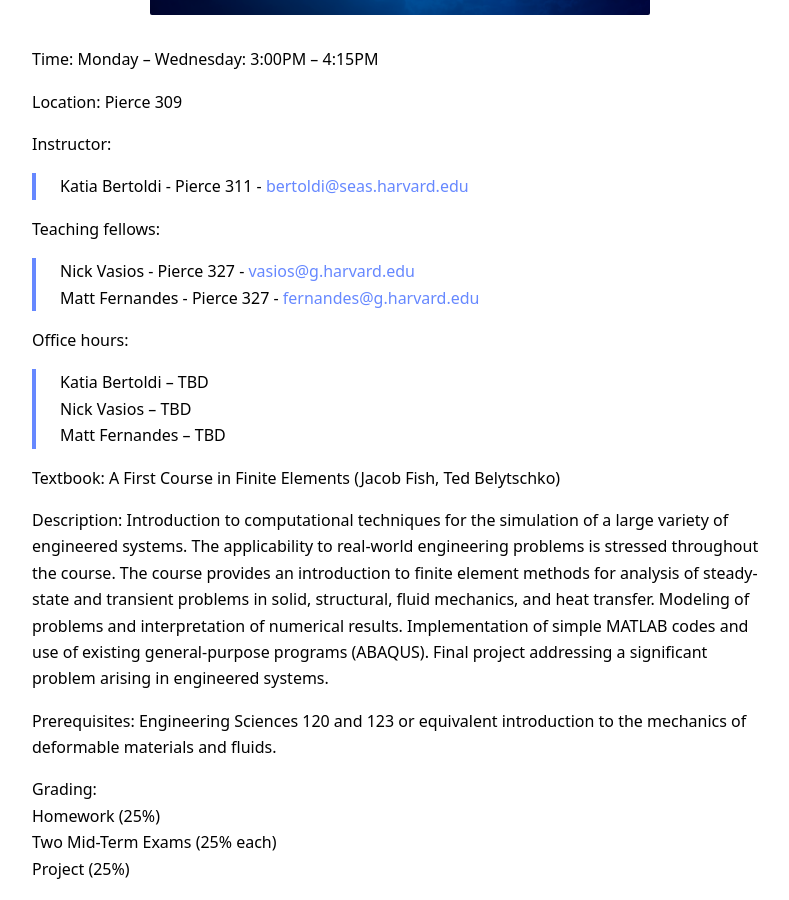
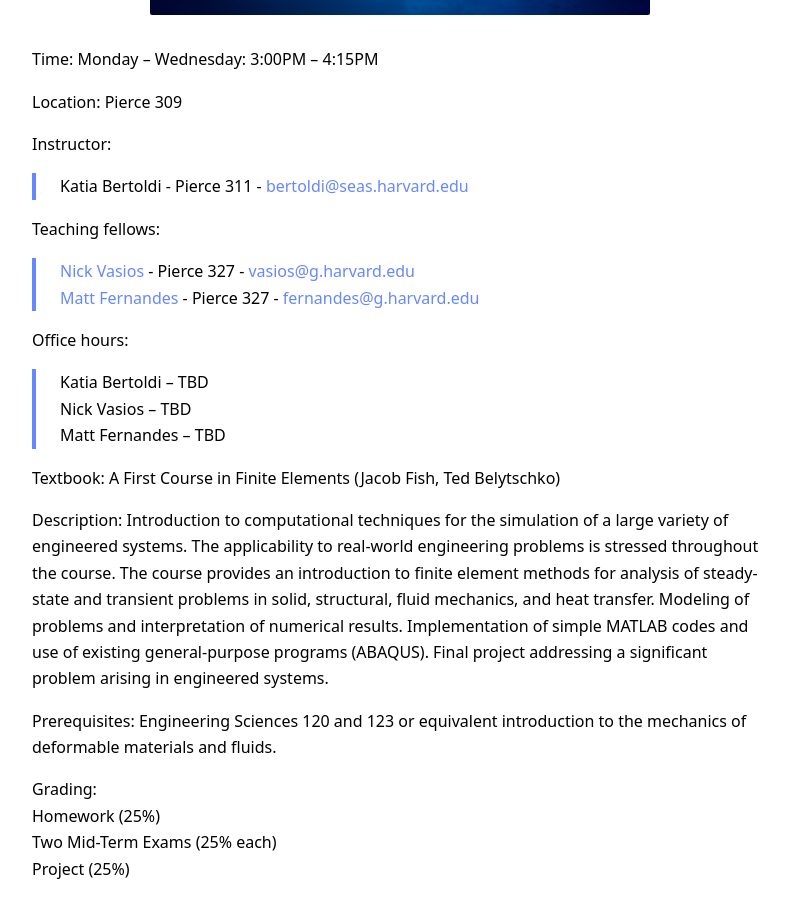
Before and after one commit to matheuscfernandes/ES128, a Jekyll site: the page built from index.md, in a window 1280 px wide and 900 px high, scrolled down 659 px. Shown: the whole window, without its empty margins (240-1029 px from the left). Built offline with Jekyll 4.4.1, drawn with Linux system fonts in a browser that asks for light colours; some of the changed lines change nothing that is shown.

Commit message:
added website

```diff
--- a/index.md
+++ b/index.md
@@ -18,8 +18,8 @@ title: "Home"
 > Katia Bertoldi - Pierce 311 - [bertoldi@seas.harvard.edu](mailto:bertoldi@seas.harvard.edu)
 
 **Teaching fellows:**
-> Nick Vasios - Pierce 327 - [vasios@g.harvard.edu](mailto:vasios@g.harvard.edu)<br>
-> Matt Fernandes - Pierce 327 - [fernandes@g.harvard.edu](mailto:fernandes@g.harvard.edu)
+> [Nick Vasios](http://nvasios.com) - Pierce 327 - [vasios@g.harvard.edu](mailto:vasios@g.harvard.edu)<br>
+> [Matt Fernandes](http://mcfernandes.com) - Pierce 327 - [fernandes@g.harvard.edu](mailto:fernandes@g.harvard.edu)
 
 **Office hours:** <br/>
 > Katia Bertoldi – TBD<br />
```
